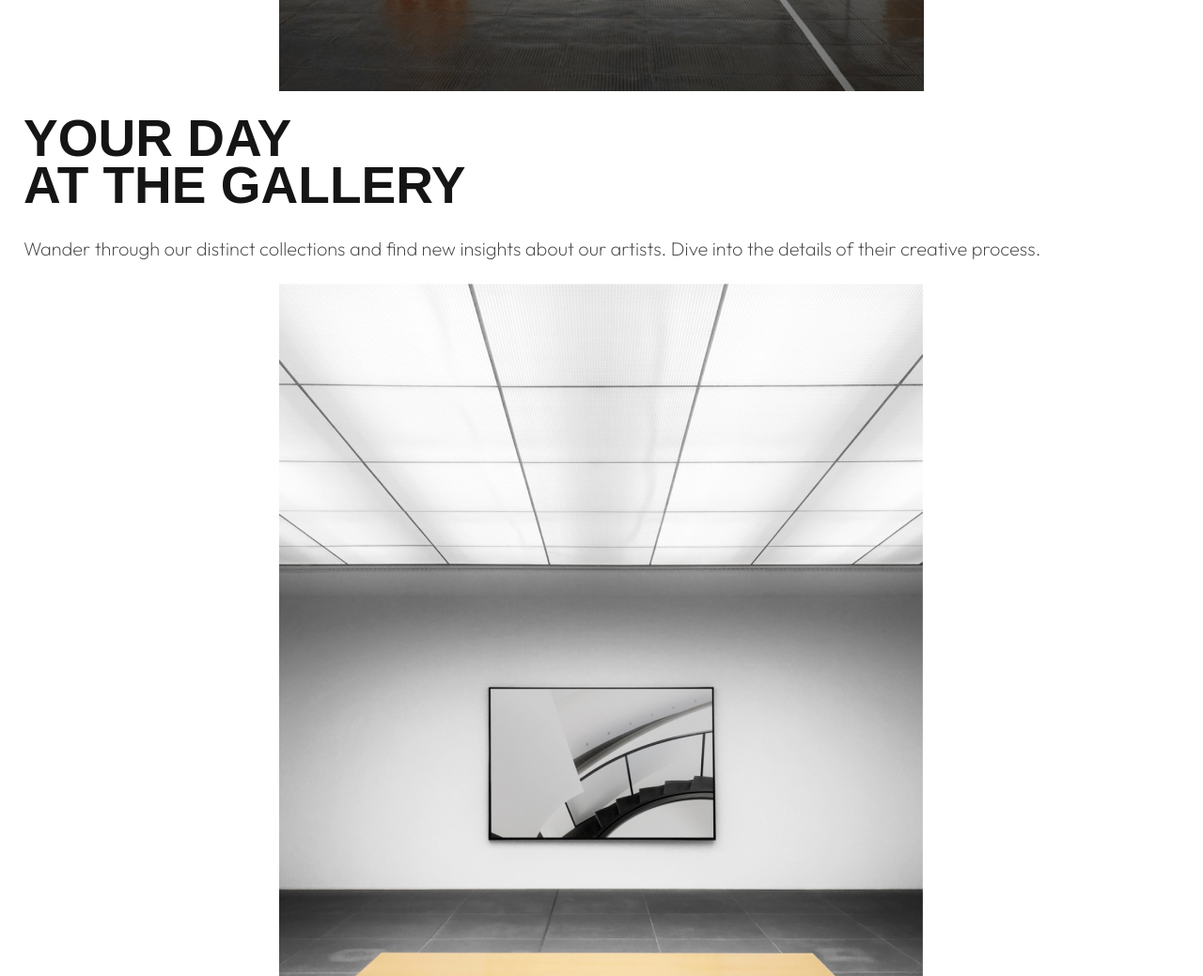
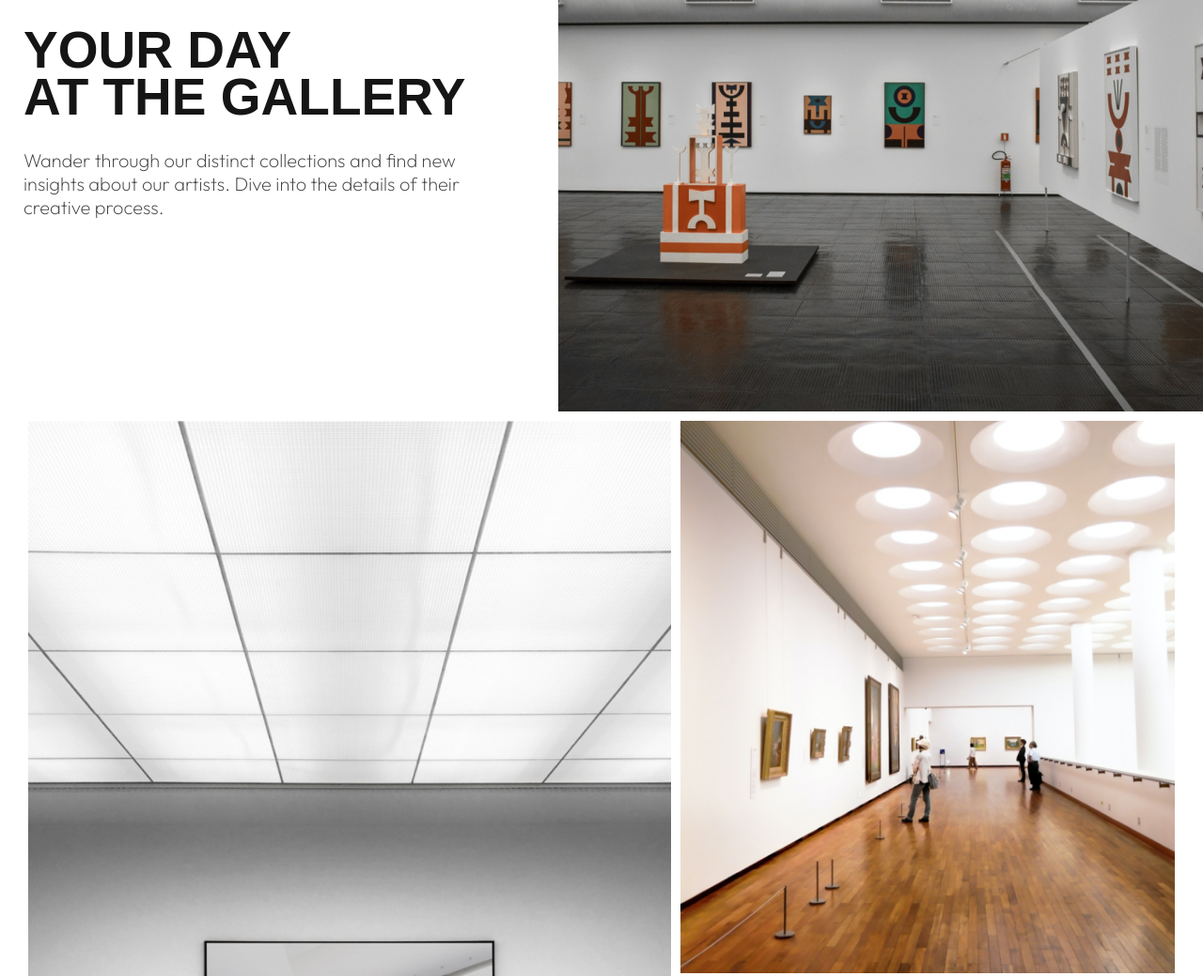
Before and after one commit to Oconcejero/CSS-Tarea-entregable-3-Modern-Art-Gallery, a website built with Vite: page index.html in a window 1280 px wide. Shown: the part 1480-2519 px from the top of the page at 94% size. Built offline with nearby package versions, Linux system fonts and the light colour scheme; a web font is replaced by a local one.

Commit message:
second entrega_003

```diff
--- a/index.html
+++ b/index.html
@@ -31,7 +31,8 @@
 
     <div class="container_001">
       <div class="hero_header">
-        <img src="img/img_header_X2.jpg" alt="imagen cabecera">
+        <img class="header_mobile" src="img/img_header_X2.jpg" alt="imagen cabecera">
+        <img class="header_tablet" src="img/img_header_table_X2.jpg" alt="imagen cabecera tablet">
         <div class="hero_header_art">
           <h1 class="tittle_principal">MODERN<br>ART GALLERY</h1>
           <p class="subtitle">The arts in the collection of the Modern Art Gallery all started from a spark of inspiration. Will these pieces inspire you? Visit us and find out.</p>
@@ -43,21 +44,30 @@
       </div>
     </div>
 
+    <div class="container_002">
       <section class="gallery">
         <img src="img/img_001_X2.jpg" alt="img_001">
+          <div class="gallery_text">
             <h2>YOUR DAY<br> AT THE GALLERY</h2>
             <p>Wander through our distinct collections and find new insights about our artists. Dive into the details of their creative process.</p>
+          </div>
         </section>
-
-    <div class="images">
-      <img src="img/img_002_X2.jpg" alt="img_002">
-      <img src="img/img_003_X2.jpg" alt="img_003">
     </div>
 
+    <div class="container_003">
+      <div class="images_01">
+        <img class="img_002_X2_mobile" src="img/img_002_X2.jpg" alt="img_002">
+        <img class="img_002_X2_tablet" src="img/img_002_tablet_X2.jpg" alt="img_002_tablet">
+      </div>
+      <div class="images_02">
+        <img class="img_003_X2_mobile" src="img/img_003_X2.jpg" alt="img_003">
+        <img class="img_003_X2_tablet" src="img/img_003_tablet_X2.jpg" alt="img_003_tablet">
+      </div>
       <article class="img_article">
         <h2>COME & BE INSPIRED</h2>
         <p>We’re excited to welcome you to our gallery and see how our collections influence you.</p>
       </article>
+      </div>
   </main>
 
   <footer class="footer">
--- a/sass/abstracts/_variables.scss
+++ b/sass/abstracts/_variables.scss
@@ -1,3 +1,9 @@
+/* RESPONSIVE */
+$bp-tablet: 768px;
+$bp-tablet-horizontal: 1024px;
+$bp-desktop: 1200px;
+$bp-desktop-xl: 1440px;
+
 /* COLORS */
 $black: #151515;
 $gold: #D5966C;
--- a/sass/components/_hero.scss
+++ b/sass/components/_hero.scss
@@ -1,4 +1,17 @@
 .hero_header {
+
+    .header_mobile {
+        @include breakpoint(tablet) {
+            display: none;
+        }
+    }
+    .header_tablet {
+        display: none;
+        @include breakpoint(tablet) {
+            display: block;
+        }
+    }
+
     img {
         max-width: 100%;
     }
--- a/sass/layout/_container.scss
+++ b/sass/layout/_container.scss
@@ -1,3 +1,82 @@
 .container_001 {
     max-width: 100%;
+    @include breakpoint(tablet){
+        .hero_header {
+            display: flex;
+            align-items: center;
+            img {
+                max-width: 55%;
+            }
+            .hero_header_art {
+                margin-left: -50px;
+                margin-right: 25px;
+            }
+        }
+    }
 }
+
+.gallery {
+    @include breakpoint(tablet) {
+        display: flex;
+        flex-direction: row-reverse;
+        align-items: center;
+        img {
+            margin: 0;
+            padding: 0;
+            display: flex;
+            width: 60%;
+            justify-content: flex-end;
+        }
+        p {
+            max-width: 80%;
+        }
+    }
+}
+
+.container_003 {
+
+    .img_002_X2_tablet {
+        display: none;
+    }
+    .img_003_X2_tablet {
+        display: none;
+    }
+    @include breakpoint(tablet) {
+        margin-left: 30px;
+        margin-right: 30px;
+        margin-top: 10px;
+        display: grid;
+        grid-template-columns: 1.3fr 1fr;
+        gap: 10px;
+        .images_01 {
+            grid-row: 1/3;
+            img {
+                margin: 0;
+                padding: 0;
+                max-width: 100%;
+            }
+        }
+        .images_02 {
+
+            img {
+                margin: 0;
+                padding: 0;
+                max-width: 100%;
+            }
+        }
+
+
+        .img_002_X2_tablet {
+        display: block;
+        }
+        .img_003_X2_tablet {
+        display: block;
+        }
+        .img_002_X2_mobile {
+        display: none;
+        }
+        .img_003_X2_mobile {
+        display: none;
+        }
+    }
+}
--- a/sass/layout/_footer.scss
+++ b/sass/layout/_footer.scss
@@ -34,4 +34,9 @@
             }
         }
     }
+    @include breakpoint(tablet) {
+    .footer_container {
+        margin-top: 100px;
+    }
 }
+}
--- a/sass/layout/_images.scss
+++ b/sass/layout/_images.scss
@@ -1,5 +1,16 @@
-.images {
+.images_01 {
     margin-top: 15px;
+    margin-bottom: 10px;
+    img {
+        display: block;
+        margin: auto;
+        max-width: 90%;
+        margin-top: 25px;
+    }
+}
+
+.images_02 {
+    margin-top: 10px;
     margin-bottom: 15px;
     img {
         display: block;
@@ -8,3 +19,14 @@
         margin-top: 25px;
     }
 }
+
+@include breakpoint(tablet) {
+        .images_01 {
+                margin-top: 0;
+                margin-bottom: 0;
+            }
+        .images_02 {
+                margin-top: 0;
+                margin-bottom: 0;
+            }
+    }
--- a/sass/layout/_img_article.scss
+++ b/sass/layout/_img_article.scss
@@ -26,4 +26,13 @@
         padding-bottom: 55px;
         line-height: 35px;
     }
+
 }
+
+@include breakpoint(tablet) {
+        .img_article {
+                margin: 0;
+                padding-top: 45px;
+                max-width: 100%;
+            }
+    }
```
Also changed, not shown: css/style.css, img/img_002_tablet_X1.jpg (added), img/img_002_tablet_X2.jpg (added), img/img_003_tablet_X1.jpg (added), img/img_003_tablet_X2.jpg (added), img/img_header_table_X1.jpg (added), img/img_header_table_X2.jpg (added), sass/layout/_gallery.scss (line endings or trailing spaces), 1 other file. Lines whose indentation alone changed are shown as unchanged.
